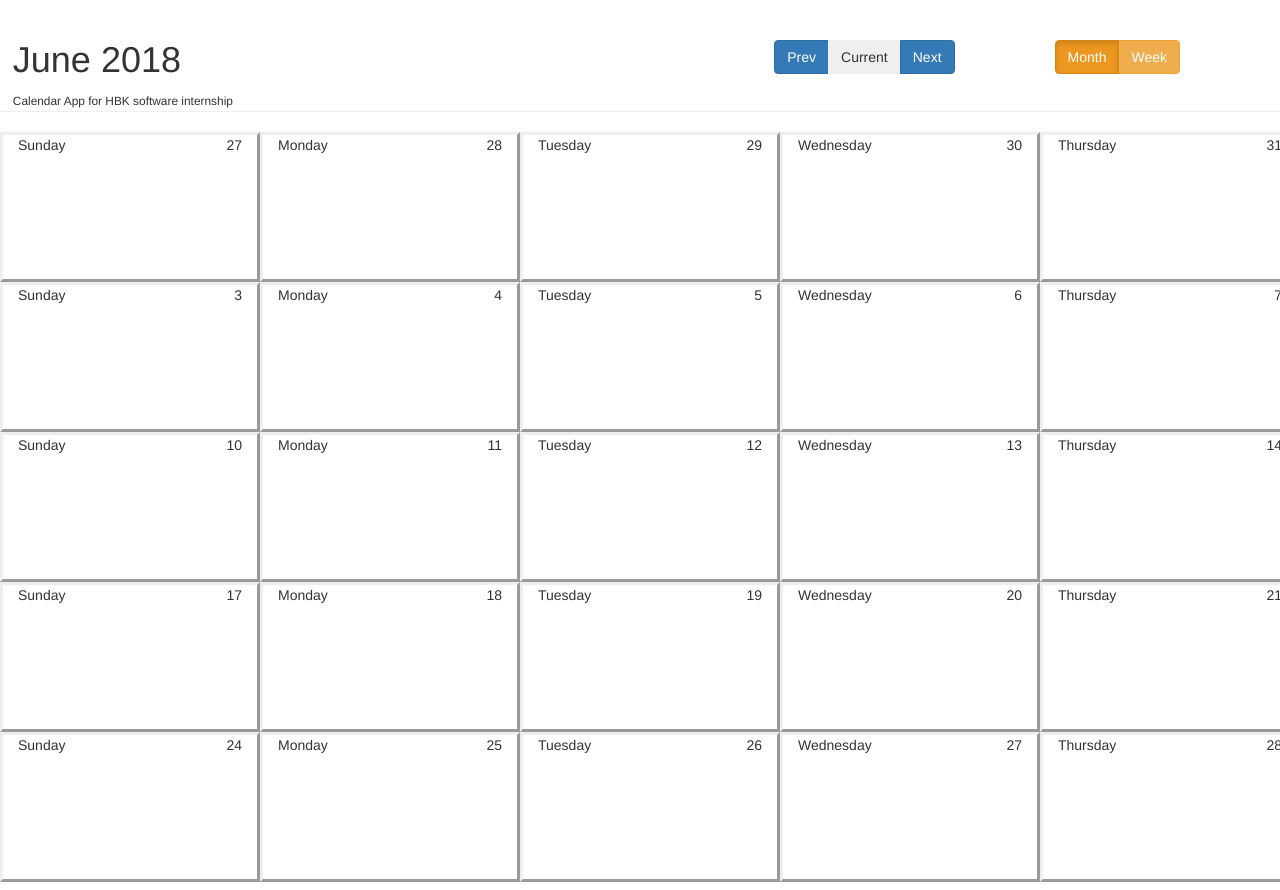
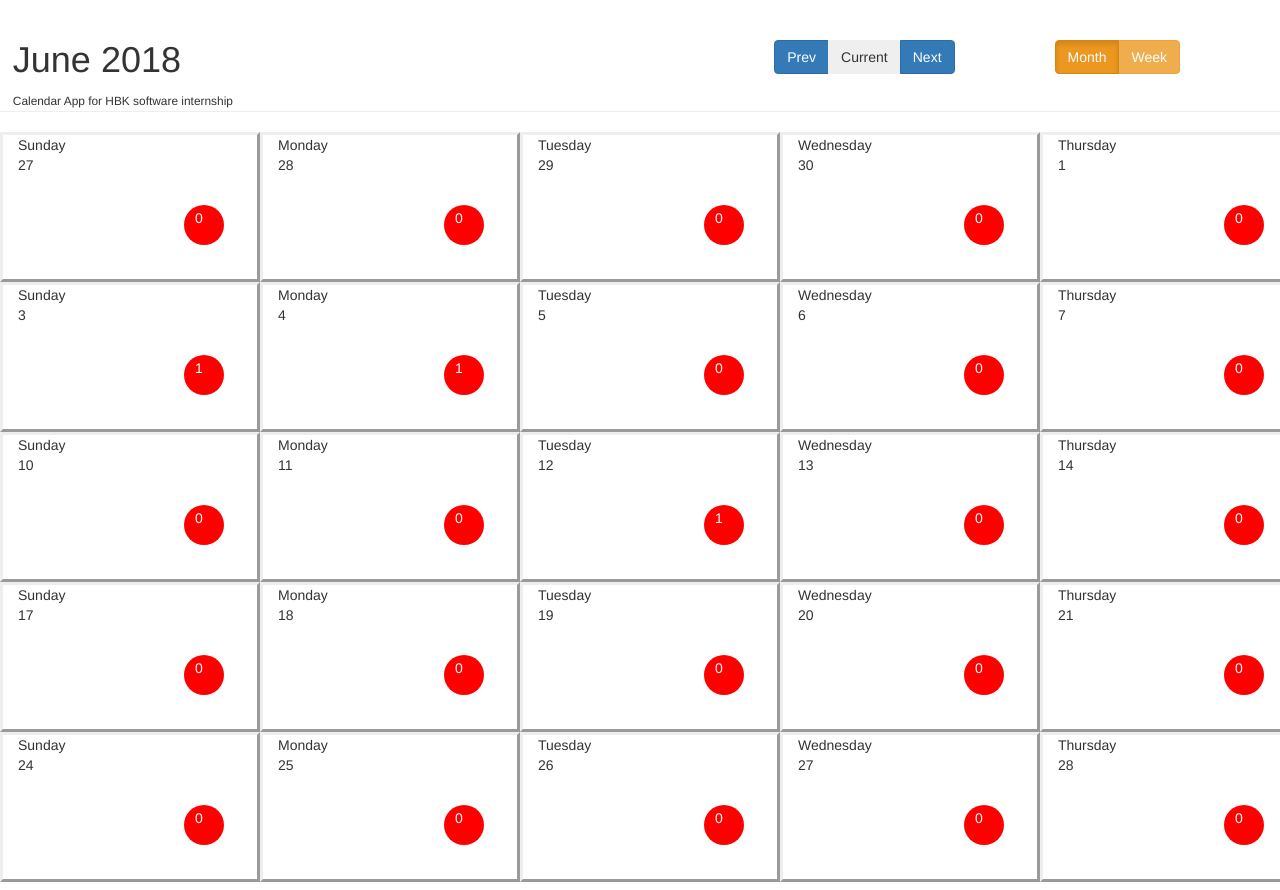
Before and after one commit to lpoon2/HBK-exercise, a React app: page / in a window 1280 px wide. Shown: the top 890 px of the page. Built offline with nearby package versions, Linux system fonts and the light colour scheme.

Commit message:
added number of entries in cells

```diff
--- a/src/api/calendar/index.ts
+++ b/src/api/calendar/index.ts
@@ -18,6 +18,19 @@ var curDate = date-day;
 const fetchDates = (): Promise<DateCell[]> => {
   return Promise.resolve(dates);
 };
+
+const searchByDate = (date, reqMonth, reqYear) => {
+  var sum = 0;
+  console.log(date);
+  console.log(reqMonth);
+  console.log(reqYear);
+  dates.forEach(function (data) {
+    if ((data.date == date) && (data.year == reqYear) && (data.month == reqMonth)) {
+      sum+=1;
+    }
+  });
+  return sum;
+}
 
 const init = () => {
   var init = [];
@@ -90,7 +103,6 @@ const updateCalendarDown = (curDate, thisMonthLen, dates) => {
     } else {
       dates.push(curDate);
     }
-    console.log(dates);
     curDate += 7;
   }
   return dates;
@@ -109,7 +121,6 @@ const updateCalendar = (startDates, action, curYear, curMonth) => {
   return updatedStartDates;
 }
 
-
 export const calendarAPI = {
-  fetchDates,init, updateCalendar
+  fetchDates,init, updateCalendar, searchByDate
 };
--- a/src/api/calendar/mockData.ts
+++ b/src/api/calendar/mockData.ts
@@ -9,6 +9,34 @@ export const dates: DateCell[] =
       items: ["Interview with HBK", "Pick up Patrick @ UIC"]
     },
     {
+      date: 1,
+      year: 2018,
+      month: 6,
+      day: 5,
+      items: ["Interview with HBK", "Pick up Patrick @ UIC", "Bowing with Pako"]
+    },
+    {
+      date: 2,
+      year: 2018,
+      month: 6,
+      day: 6,
+      items: ["Interview with HBK", "Pick up Patrick @ UIC"]
+    },
+    {
+      date: 3,
+      year: 2018,
+      month: 6,
+      day: 0,
+      items: ["Workout", "Dinner with Jane"]
+    },
+    {
+      date: 4,
+      year: 2018,
+      month: 6,
+      day: 1,
+      items: ["Workout", "Dinner with Jane", "Hangout with Carmen"]
+    },
+    {
       date: 15,
       year: 2018,
       month: 6,
--- a/src/calendar.tsx
+++ b/src/calendar.tsx
@@ -13,7 +13,10 @@ export class Calendar extends React.Component<{}, State> {
 
   constructor() {
     super();
-    this.state = { startDates: calendarAPI.init(), curMonth: 0, curYear: 0};
+    var today = new Date();
+    var year = today.getFullYear();
+    var month = today.getMonth() + 1;
+    this.state = { startDates: calendarAPI.init(), curMonth: month, curYear: year};
   }
 
   public onChangeListener(startDates, action, updatedMonth, updatedYear) {
--- /dev/null
+++ b/src/components/notification.tsx
@@ -0,0 +1,31 @@
+import * as React from 'react';
+import { calendarAPI } from '../api/calendar/index';
+
+interface Props {
+  date: number;
+  month: number;
+  year: number;
+}
+
+export class Notification extends React.Component<Props, {}> {
+
+  public displayNumber() {
+    console.log(this.props.month);
+    console.log(this.props.year);
+    console.log(this.props.date);
+    return calendarAPI.searchByDate(this.props.date, this.props.month, this.props.year);
+  }
+
+  public render() {
+    if (/*this.displayNumber()*/ true){
+      return (
+        <svg width="100" height="100">
+          <circle cx="40" cy="40" r="20" fill="red" />
+          <text x="50%" y="30%" text-anchor="middle" fill="#fff" dy=".3em">
+            <tspan x="35%" dy=".6em">{this.displayNumber()}</tspan>
+          </text>
+        </svg>
+      );
+    }
+  }
+}
--- a/src/components/weeks.tsx
+++ b/src/components/weeks.tsx
@@ -1,5 +1,6 @@
 import * as React from 'react';
 import { DateCell } from '../model/date';
+import { Notification } from './notification';
 
 interface State {
   dates: DateCell[];
@@ -35,31 +36,45 @@ export class Week extends React.Component<Props,State>{
         <div className ="row">
           <div className="col-lg-1">
             Sunday
-            <span className="pull-right">{this.getDate((this.props.startDate), this.daysInMonth())}</span>
+            <span className="pull-right"></span>
+            <p>{this.getDate((this.props.startDate), this.daysInMonth())}</p>
+            <Notification date={this.props.startDate} month={this.props.month} year={this.props.year}/>
           </div>
           <div className ="col-lg-1">
             Monday
-            <span className="pull-right">{this.getDate((this.props.startDate+1), this.daysInMonth())}</span>
+            <span className="pull-right"></span>
+            <p>{this.getDate((this.props.startDate+1), this.daysInMonth())}</p>
+            <Notification date={this.props.startDate+1} month={this.props.month} year={this.props.year}/>
           </div>
           <div className="col-lg-1">
             Tuesday
-            <span className="pull-right">{this.getDate((this.props.startDate+2), this.daysInMonth())}</span>
+            <span className="pull-right"></span>
+            <p>{this.getDate((this.props.startDate+2), this.daysInMonth())}</p>
+            <Notification date={this.props.startDate+2} month={this.props.month} year={this.props.year}/>
           </div>
           <div className="col-lg-1">
             Wednesday
-            <span className="pull-right">{this.getDate((this.props.startDate+3), this.daysInMonth())}</span>
+            <span className="pull-right"></span>
+            <p>{this.getDate((this.props.startDate+3), this.daysInMonth())}</p>
+            <Notification date={this.props.startDate+3} month={this.props.month} year={this.props.year}/>
           </div>
           <div className="col-lg-1">
             Thursday
-            <span className="pull-right">{this.getDate((this.props.startDate+4), this.daysInMonth())}</span>
+            <span className="pull-right"></span>
+            <p>{this.getDate((this.props.startDate+4), this.daysInMonth())}</p>
+            <Notification date={this.props.startDate+4} month={this.props.month} year={this.props.year}/>
           </div>
           <div className="col-lg-1">
             Friday
-            <span className="pull-right">{this.getDate((this.props.startDate+5), this.daysInMonth())}</span>
+            <span className="pull-right"></span>
+            <p>{this.getDate((this.props.startDate+5), this.daysInMonth())}</p>
+            <Notification date={this.props.startDate+5} month={this.props.month} year={this.props.year}/>
           </div>
           <div className="col-lg-1">
             Saturday
-            <span className="pull-right">{this.getDate((this.props.startDate+6), this.daysInMonth())}</span>
+            <span className="pull-right"></span>
+            <p>{this.getDate((this.props.startDate+6), this.daysInMonth())}</p>
+            <Notification date={this.props.startDate+6} month={this.props.month} year={this.props.year}/>
           </div>
         </div>
     );
--- a/src/css/site.css
+++ b/src/css/site.css
@@ -1,3 +1,7 @@
+svg:not(:root){
+  margin-left: 65%;
+}
+
 .top-buffer{
   margin-top: 20px;
 }
```
